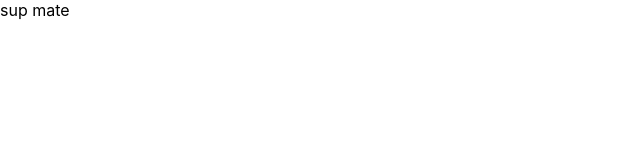
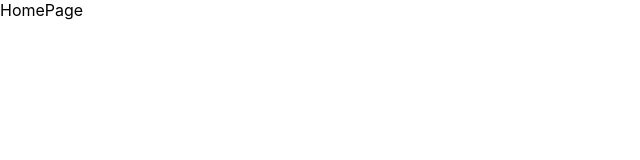
Before and after one commit to Fluffymuzzy/SuperHeroes-Test, a React (Create React App) app in the folder client/: page / in a window 1280 px wide. Shown: the top 160 px of the page, without its empty margins (0-640 px from the left). Built offline with nearby package versions, Linux system fonts and the light colour scheme.

Commit message:
started create homepage and paths config

```diff
--- a/client/package.json
+++ b/client/package.json
@@ -3,11 +3,13 @@
   "version": "0.1.0",
   "private": true,
   "dependencies": {
+    "@reduxjs/toolkit": "^1.8.6",
     "@testing-library/jest-dom": "^5.16.5",
     "@testing-library/react": "^13.4.0",
     "@testing-library/user-event": "^13.5.0",
     "react": "^18.2.0",
     "react-dom": "^18.2.0",
+    "react-router-dom": "^6.4.2",
     "react-scripts": "5.0.1",
     "web-vitals": "^2.1.4"
   },
--- a/client/src/App.js
+++ b/client/src/App.js
@@ -1,5 +1,21 @@
+import { BrowserRouter, Routes, Route } from "react-router-dom";
+import { HomePage } from "./pages/HomePage/HomePage";
+import paths from "./paths/pathsConfig";
 function App() {
-  return <div className="App">sup mate</div>;
+  return (
+    <BrowserRouter>
+      <Routes>
+        {paths.map((route, index) => (
+          <Route
+            key={index}
+            path={route.path}
+            exact={route.exact}
+            element={<route.element />}
+          />
+        ))}
+      </Routes>
+    </BrowserRouter>
+  );
 }
 
 export default App;
--- /dev/null
+++ b/client/src/pages/HomePage/HomePage.jsx
@@ -0,0 +1,5 @@
+import React from "react";
+
+export const HomePage = () => {
+  return <div>HomePage</div>;
+};
--- /dev/null
+++ b/client/src/paths/pathsConfig.js
@@ -0,0 +1,5 @@
+import { HomePage } from "../pages/HomePage/HomePage";
+
+const paths = [{ path: "/", exact: true, element: HomePage }];
+
+export default paths;
```
Also changed, not shown: 1 other file (tests, documents, lock files or other folders).
